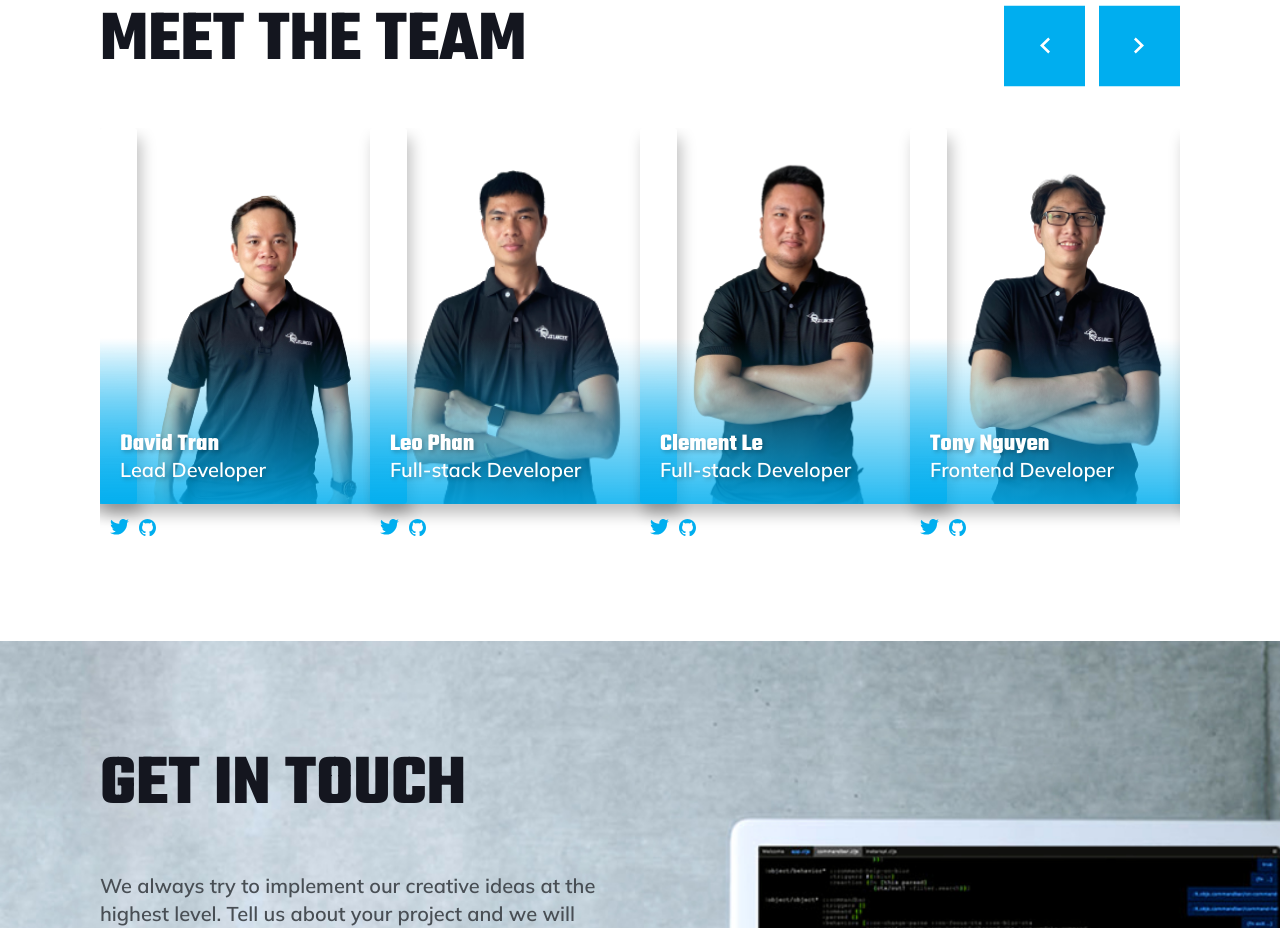
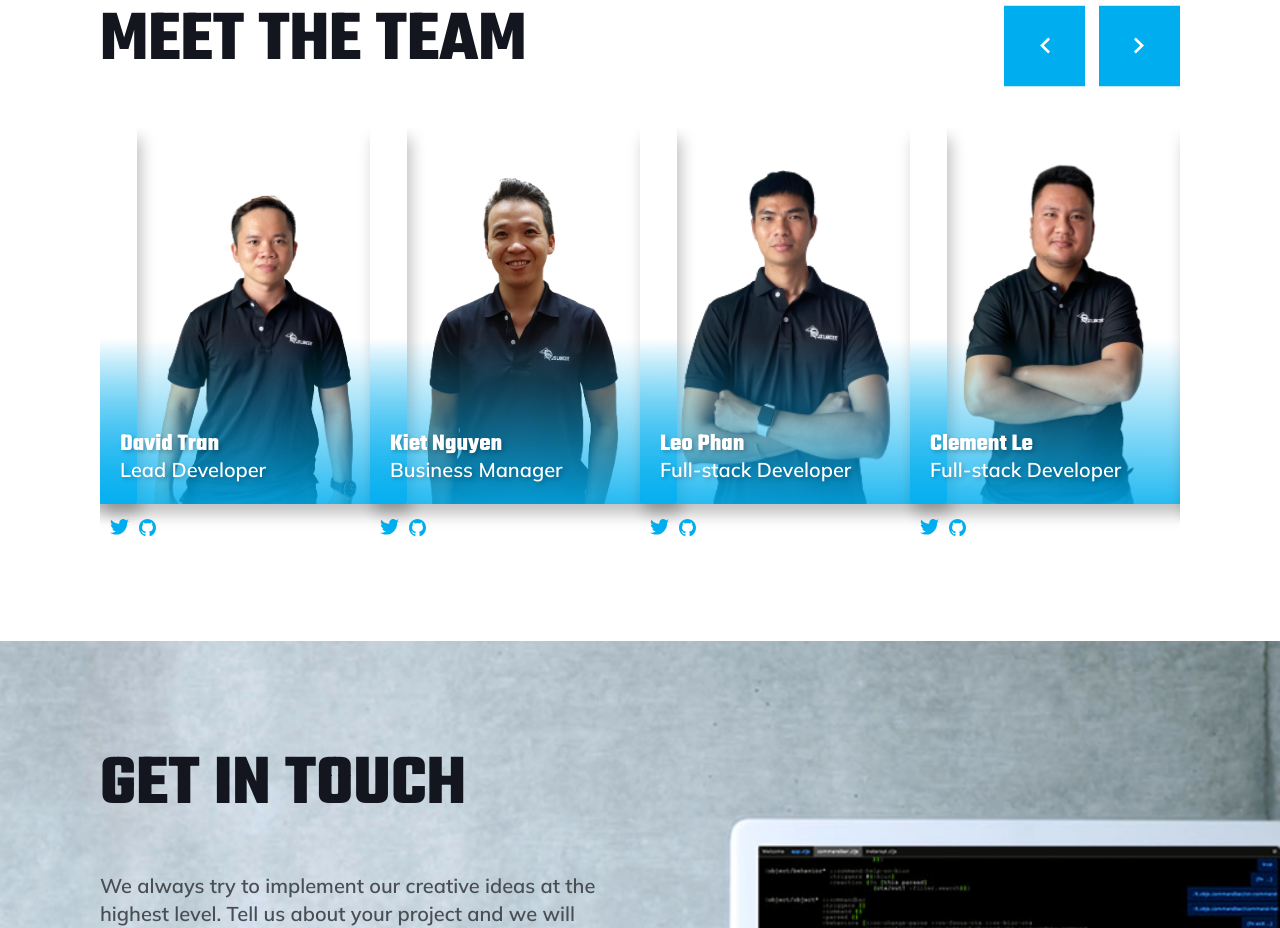
Before and after one commit to JSLancerTeam/jslancer-landing-page-v2, a Next.js app: page / in a window 1280 px wide. Shown: the part 5720-6648 px from the top of the page. Built offline with nearby package versions, Linux system fonts and the light colour scheme.

Commit message:
update landing page

```diff
--- a/components/Team.tsx
+++ b/components/Team.tsx
@@ -103,6 +103,7 @@ const ArrowLeftStyled = styled(ArrowLeft)`
 
 const teams = [
   { image: '/static/images/team/david.png', name: 'David Tran', position: 'Lead Developer' },
+  { image: '/static/images/team/kiet-nguyen.png', name: 'Kiet Nguyen', position: 'Business Manager' },
   { image: '/static/images/team/leo-phan.png', name: 'Leo Phan', position: 'Full-stack Developer' },
   { image: '/static/images/team/clement.png', name: 'Clement Le', position: 'Full-stack Developer' },
   { image: '/static/images/team/tony.png', name: 'Tony Nguyen', position: 'Frontend Developer' },
```
Also changed, not shown: public/static/images/team/kiet-nguyen.png (added).
